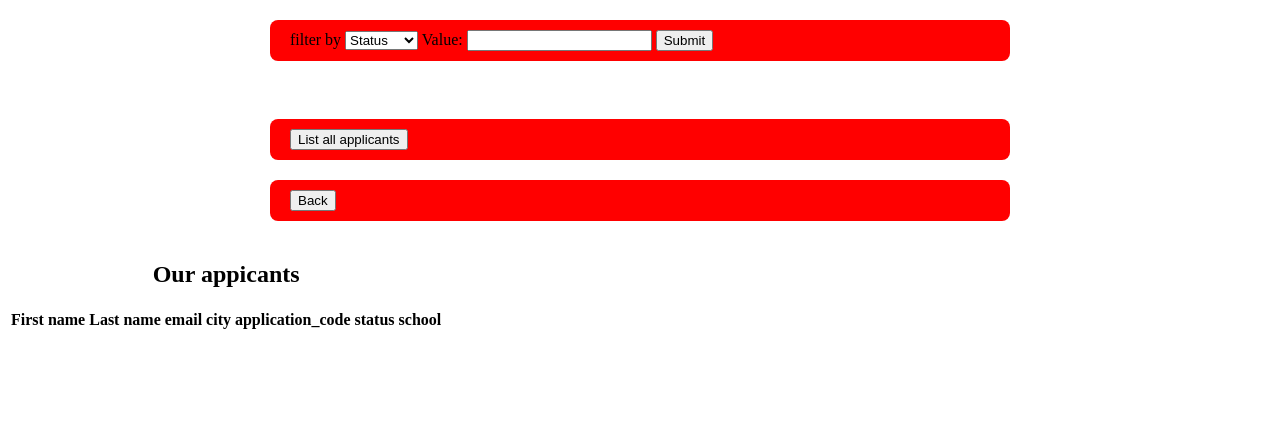
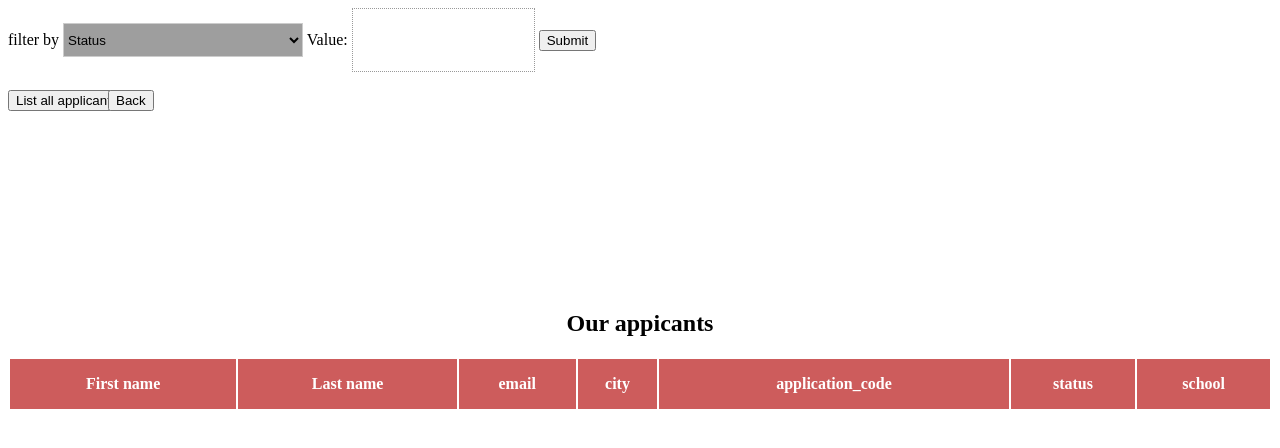
Before and after one commit to handriss/new_school_system, a Flask app: template templates/list_menu.html in a window 1280 px wide. Shown: the top 448 px of the page. Run offline with Flask 2, Linux system fonts and the light colour scheme; the template is opened without the code that fills it, so the values that code supplies are empty; parts of the project's set-up code (start-up, migrations or seed data) failed here and were passed over; grey boxes are pictures that could not be loaded.

Commit message:
table designed

```diff
--- a/static/css/table.css
+++ b/static/css/table.css
@@ -1,12 +1,45 @@
-table.center {
-    text-align: center;
-    border: 3px solid green;
+input[type=text] {
+  border: 1px dotted #999;
+  border-radius: 20;
+    height: 60px;
+  -webkit-appearance: none;
 }
 
-form {
-  max-width:700px;
-  margin: 20px auto;
-  padding: 10px 20px;
-  background: RED;
-  border-radius: 8px;
+select {
+    width: 240px;
+   height: 34px;
+   overflow: hidden;
+   background: url(new_arrow.png) no-repeat right #ddd;
+   border: 1px solid #ccc;}
+
+#button {
+    width: 300px;
+    height: 200px
 }
+
+#list {
+    width: 100px;
+    float: left;
+}
+#back {
+    width: 100px;
+    float: right;
+}
+
+table{
+    width: 100%
+
+}
+
+
+th {
+    background-color: indianred;
+    color: white;}
+
+tr{
+    height: 50px;
+    vertical-align: middle;
+    text-align: center}
+
+tr:hover {background-color: #f5f5f5}
+tr:nth-child(even) {background-color: #f2f2f2}
```
